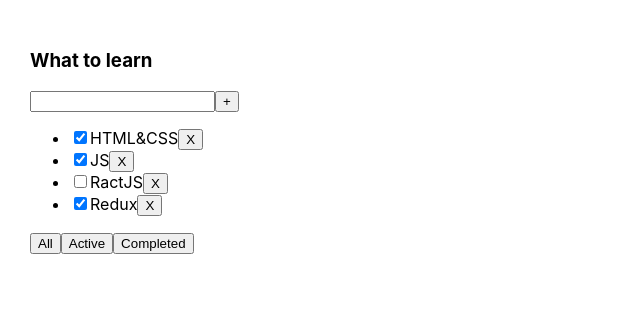
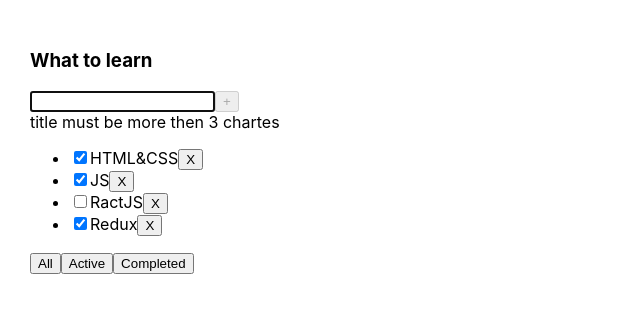
Before and after one commit to VladSkij/Lessons, a React (Vite) app: page / in a window 1280 px wide. Shown: the top 312 px of the page, without its empty margins (0-640 px from the left). Built offline with nearby package versions, Linux system fonts and the light colour scheme.

Commit message:
Add input and adding logic an element to the array

```diff
--- a/package.json
+++ b/package.json
@@ -11,7 +11,8 @@
   },
   "dependencies": {
     "react": "19.0.0",
-    "react-dom": "19.0.0"
+    "react-dom": "19.0.0",
+    "uuid": "^13.0.0"
   },
   "devDependencies": {
     "@types/react": "19.0.2",
--- a/src/App.tsx
+++ b/src/App.tsx
@@ -1,9 +1,10 @@
 import './App.css'
      import {TodolistItem} from "./TodolistItem.tsx";
 import {useState} from "react";
+import {v1} from "uuid";
 
 export type TaskType = {
-    id: number
+    id: string;
     title: string
     isDone: boolean
 }
@@ -16,21 +17,20 @@
     //State:
     const [tasks, setTask] = useState<TaskType[]>( // Определяем данные при изменении которых - требуется обновление интерфейса -> (отрисовка)//будет лежать уже nextState
         [
-            {id:1, title:"HTML&CSS", isDone:true},
-            {id:2, title:"JS", isDone:true},
-            {id:3, title:"RactJS", isDone:false},
-            {id:4, title:"Redux", isDone:true},
+            {id:v1(), title:"HTML&CSS", isDone:true},
+            {id:v1(), title:"JS", isDone:true},
+            {id:v1(), title:"RactJS", isDone:false},
+            {id:v1(), title:"Redux", isDone:true},
         ]
     );
 
 
     //Logic
     const deleteTask = (taskId: TaskType["id"]) =>{
-        //1.Иммутабельно создаем новое стстояние
+        //1.Иммутабельно создаем новое состояние
         const nextState: TaskType[] = tasks.filter(t=>t.id !== taskId);
         //2.Передаем новое состояние которое реакт сравнивает для обновления его визуализации
         setTask(nextState);
-        console.log(tasks);
     }
     // const todolistTitle_1: string = "Songs";
     // const task2: TaskType[] =[
@@ -45,20 +45,34 @@
     //     {id:5, title:"Jack", isDone:false}
     // ]
 
+    const createTask = (title:TaskType["title"])=>{
+        //1.Иммутабельно создаем новое состояние
+        const newTask: TaskType = {
+            id: v1(),
+            title:title,
+            isDone:false
+        }
+        const nextState: TaskType[] = [...tasks, newTask];
+        //2.Передаем новое состояние которое реакт сравнивает для обновления его визуализации
+        setTask(nextState);
+    }
+
+
+
     //UI:
     const [filter, setFilter] = useState<FilterValuesType>("all");
     const changeTodolistFilter = (newFilterValue:FilterValuesType) =>{
         setFilter(newFilterValue)
     }
     const getFiltredTasksForRender=()=>{
-        let tascsForRender = tasks
+        let tasksForRender = tasks
         if (filter === "active"){
-            tascsForRender = tasks.filter(t => !t.isDone);
+            tasksForRender = tasks.filter(t => !t.isDone);
         }
         if (filter === "completed"){
-            tascsForRender = tasks.filter(t => t.isDone);
+            tasksForRender = tasks.filter(t => t.isDone);
         }
-        return tascsForRender;
+        return tasksForRender;
     }
 
   return (
@@ -66,6 +80,7 @@
             <TodolistItem
                 title={todolistTitle}
                 tasks = {getFiltredTasksForRender()}
+                createTask={createTask}
                 deleteTask={deleteTask}
                 changeTodolistFilter={changeTodolistFilter}/>
             {/*<TodolistItem title={todolistTitle_1} tasks = {task2}/>*/}
--- a/src/Button.tsx
+++ b/src/Button.tsx
@@ -2,10 +2,13 @@
 type Props={
     title: string,
     onClickFunction?:()=>void,
+    disabled?:boolean,
 }
 
-export const Button =({title, onClickFunction}:Props)=>{
+export const Button =({title, onClickFunction, disabled}:Props)=>{
     return (
-        <button onClick={onClickFunction}>{title}</button>
+        <button
+            disabled={disabled}
+            onClick={onClickFunction}>{title}</button>
     )
 }
--- a/src/TodolistItem.tsx
+++ b/src/TodolistItem.tsx
@@ -1,26 +1,59 @@
 import {FilterValuesType, TaskType} from "./App.tsx";
 import {Button} from "./Button.tsx";
+import {useState } from "react";
+import {KeyboardEvent} from "react";
+// import {useRef} from "react";
 
 type TodolistPropsType = {
     title: string
     tasks: TaskType[]
+    createTask : (title:TaskType["title"]) =>void
     deleteTask: (taskId: TaskType["id"]) => void
     changeTodolistFilter: (newFilterValue:FilterValuesType) => void
 }
 
 export const TodolistItem = ({
+                                    //(props: PropsType) => {
+                                    //const { title, tasks, deleteTask, changeTodolistFilter } = props;
                                  title,
                                  tasks,
+                                 createTask,
                                  deleteTask,
                                  changeTodolistFilter
                              }: TodolistPropsType) => {
-    console.log(tasks[3])
+
+    // const taskTitleRef = useRef<HTMLInputElement>(null);
+    const [taskTitle, setTaskTitle] = useState("");
+
+    const onKeyDownCreateTaskHandler = (e:KeyboardEvent<HTMLInputElement>)=>{
+            if (e.key === "Enter" && taskTitle.length >= 3 && taskTitle.length <10) {
+                createTaskHandler()
+            }
+        }
+
+    const createTaskHandler = () => {
+        // if(taskTitleRef.current){
+        //     createTask(taskTitleRef.current.value)
+        //     taskTitleRef.current.value =""
+        // }
+        createTask(taskTitle);
+        setTaskTitle("");
+    }
     return (
         <div>
             <h3>{title}</h3>
             <div>
-                <input/>
-                <Button title="+"/>
+                <input
+                    autoFocus={true}
+                    value={taskTitle}
+                    onChange={(e)=>setTaskTitle(e.currentTarget.value)}
+                    onKeyDown={onKeyDownCreateTaskHandler}
+                />
+                <Button title="+"
+                        onClickFunction={createTaskHandler}
+                        disabled={taskTitle.length < 3 || taskTitle.length>10}/>
+                {taskTitle.length < 3 &&<div>title must be more then 3 chartes</div>}
+                {taskTitle.length >= 3 && taskTitle.length <10 &&<div>title must be less then 10 chartes</div>}
             </div>
             {tasks.length === 0 ? (<p>No tasks</p>) : (
                 <ul>
```
Also changed, not shown: 1 other file (tests, documents, lock files or other folders).
